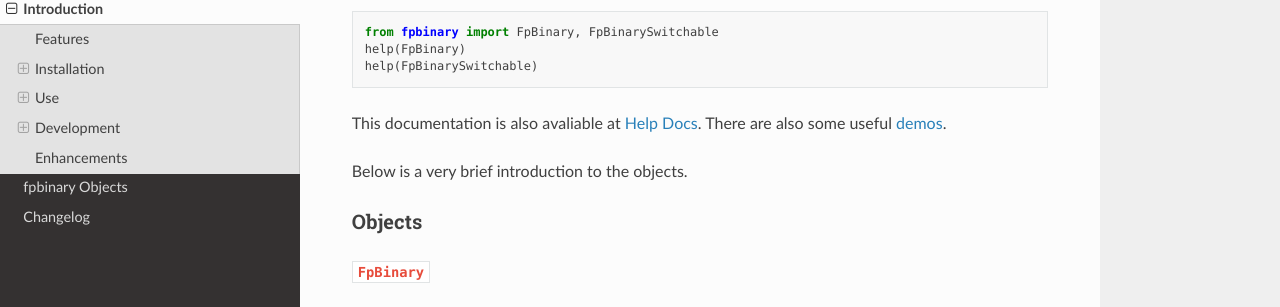
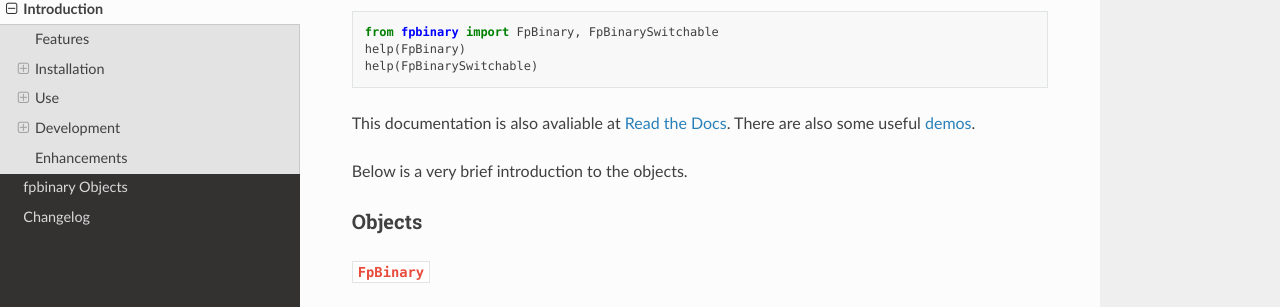
Before and after one commit to smlgit/fpbinary, a Sphinx documentation site: the page built from doc/intro.rst, in a window 1280 px wide and 900 px high, scrolled down 1530 px. Shown: the part 144-451 px from the top of the window. Built offline with Sphinx 7.4.7 and the Read the Docs theme 2.0.0, drawn with Linux system fonts in a browser that asks for light colours.

```diff
--- a/doc/intro.rst
+++ b/doc/intro.rst
@@ -76,7 +76,7 @@ fpbinary provides two main objects - ``FpBinary`` and ``FpBinarySwitchable``. Th
    help(FpBinary)
    help(FpBinarySwitchable)
 
-This documentation is also avaliable at `Help Docs <objects.html>`_. There are also some useful `demos <https://github.com/smlgit/fpbinary/tree/master/demos>`_.
+This documentation is also avaliable at `Read the Docs <https://fpbinary.readthedocs.io/en/latest/>`_. There are also some useful `demos <https://github.com/smlgit/fpbinary/tree/master/demos>`_.
 
 Below is a very brief introduction to the objects.
 
--- a/doc/objects.rst
+++ b/doc/objects.rst
@@ -18,3 +18,7 @@ OverflowEnum
 RoundingEnum
 ------------
 .. autoclass:: fpbinary.RoundingEnum
+
+FpBinaryOverflowException
+-------------------------
+.. autoclass:: fpbinary.FpBinaryOverflowException
```
